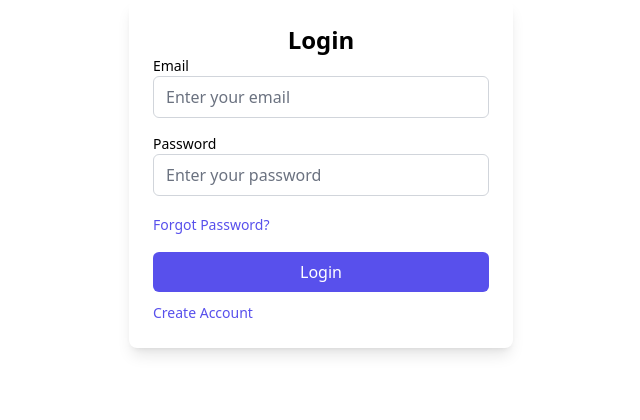
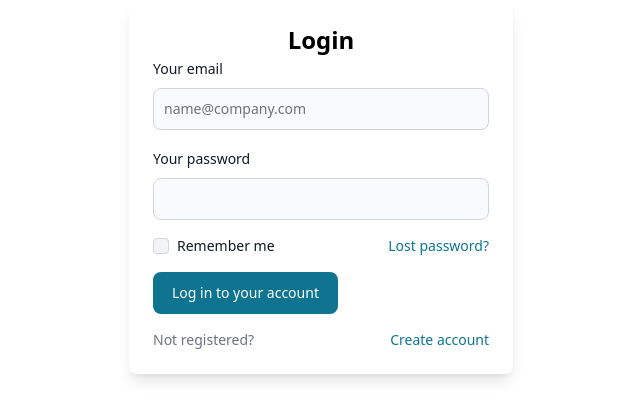
Before and after one commit to thejunghare/ndc, a React (Vite) app: page / in a window 1280 px wide. Shown: the top 420 px of the page, without its empty margins (319-959 px from the left). Built offline with nearby package versions, Linux system fonts and the light colour scheme.

Commit message:
updated design theme

```diff
--- a/src/App.tsx
+++ b/src/App.tsx
@@ -1,11 +1,7 @@
 import LoginView from "./pages/LoginView";
 import DashboardView from "./pages/DashboardView";
 import NotFoundView from "./pages/NotFoundView";
-import {
-  BrowserRouter as Router,
-  Routes,
-  Route,
-} from "react-router-dom";
+import { BrowserRouter as Router, Routes, Route } from "react-router-dom";
 import ForgotPasswordView from "./pages/ForgotPasswordView";
 import CreateAccountView from "./pages/CreateAccountView";
 
@@ -13,27 +9,11 @@ function App() {
   return (
     <Router>
       <Routes>
-        <Route
-          index
-          path="/"
-          element={<LoginView />}
-        />
-        <Route
-          path="/dashboard"
-          element={<DashboardView />}
-        />
-        <Route
-          path="*"
-          element={<NotFoundView />}
-        />
-        <Route
-          path="/forgot-password"
-          element={<ForgotPasswordView />}
-        />
-         <Route
-          path="/create-account"
-          element={<CreateAccountView />}
-        />
+        <Route index path="/" element={<LoginView />} />
+        <Route path="/dashboard" element={<DashboardView />} />
+        <Route path="*" element={<NotFoundView />} />
+        <Route path="/forgot-password" element={<ForgotPasswordView />} />
+        <Route path="/create-account" element={<CreateAccountView />} />
       </Routes>
     </Router>
   );
--- a/src/pages/CreateAccountView.tsx
+++ b/src/pages/CreateAccountView.tsx
@@ -1,55 +1,43 @@
-import {NavLink} from 'react-router-dom';
+import { NavLink } from "react-router-dom";
+import { Button, Checkbox, Label, TextInput } from "flowbite-react";
 
 const CreateAccountView = () => {
   return (
-    <div className="w-full max-w-sm mx-auto p-6 bg-white rounded-lg shadow-lg">
-      <h2 className="text-2xl font-semibold text-center">Create Account</h2>
-      <form  className="space-y-4 mt-4">
+    <div className="mx-auto w-full max-w-sm rounded-lg bg-white p-6 shadow-lg">
+      <h2 className="text-center text-2xl font-semibold">Create Account</h2>
+      <form className="mt-4 space-y-4">
         <div>
-          <label htmlFor="email" className="block text-sm font-medium">Email</label>
-          <input
-            type="email"
-            id="email"
-
-            className="w-full px-3 py-2 border border-gray-300 rounded-md focus:outline-none focus:ring-2 focus:ring-indigo-500"
-            placeholder="Enter your email"
-          />
+          <div className="mb-2 block">
+            <Label htmlFor="email" value="Your email" />
+          </div>
+          <TextInput id="email" placeholder="name@company.com" required />
         </div>
 
         <div>
-          <label htmlFor="password" className="block text-sm font-medium">Password</label>
-          <input
-            type="password"
-            id="password"
-
-            className="w-full px-3 py-2 border border-gray-300 rounded-md focus:outline-none focus:ring-2 focus:ring-indigo-500"
-            placeholder="Enter your password"
-          />
+          <div className="mb-2 block">
+            <Label htmlFor="email" value="Set Password" />
+          </div>
+          <TextInput id="email" required />
         </div>
 
         <div>
-          <label htmlFor="confirmPassword" className="block text-sm font-medium">Confirm Password</label>
-          <input
-            type="password"
-            id="confirmPassword"
-
-            className="w-full px-3 py-2 border border-gray-300 rounded-md focus:outline-none focus:ring-2 focus:ring-indigo-500"
-            placeholder="Confirm your password"
-          />
+          <div className="mb-2 block">
+            <Label htmlFor="email" value="Confirm Password" />
+          </div>
+          <TextInput id="email" required />
         </div>
 
-        <button type="submit" className="w-full bg-indigo-600 text-white py-2 rounded-md hover:bg-indigo-700 transition">
-          Register
-        </button>
+        <Button type="submit">Register</Button>
       </form>
 
-      <div className="mt-4 text-center">
-        <button
-
-          className="text-sm text-indigo-600 hover:text-indigo-700"
+      <div className="flex justify-between text-sm font-medium text-gray-500 dark:text-gray-300">
+        Already registered?&nbsp;
+        <a
+          href="#"
+          className="text-cyan-700 hover:underline dark:text-cyan-500"
         >
-         <NavLink to="/">Already have an account? Login</NavLink>
-        </button>
+          <NavLink to="/">Log In</NavLink>
+        </a>
       </div>
     </div>
   );
--- a/src/pages/DashboardView.tsx
+++ b/src/pages/DashboardView.tsx
@@ -1,5 +1,66 @@
+"use client";
+
+import { Button, Checkbox, Label, Modal, TextInput } from "flowbite-react";
+import { useState } from "react";
+
 const DashboardView = () => {
-    return <div>Dashboard</div>;
+
+    const [openModal, setOpenModal] = useState(false);
+    const [email, setEmail] = useState('');
+
+    function onCloseModal() {
+        setOpenModal(false);
+        setEmail('');
+    }
+
+    return <div>
+
+        <Button onClick={() => setOpenModal(true)}>Toggle modal</Button>
+        <Modal show={openModal} size="md" onClose={onCloseModal} popup>
+            <Modal.Header />
+            <Modal.Body>
+                <div className="space-y-6">
+                    <h3 className="text-xl font-medium text-gray-900 dark:text-white">Sign in to our platform</h3>
+                    <div>
+                        <div className="mb-2 block">
+                            <Label htmlFor="email" value="Your email" />
+                        </div>
+                        <TextInput
+                            id="email"
+                            placeholder="name@company.com"
+                            value={email}
+                            onChange={(event) => setEmail(event.target.value)}
+                            required
+                        />
+                    </div>
+                    <div>
+                        <div className="mb-2 block">
+                            <Label htmlFor="password" value="Your password" />
+                        </div>
+                        <TextInput id="password" type="password" required />
+                    </div>
+                    <div className="flex justify-between">
+                        <div className="flex items-center gap-2">
+                            <Checkbox id="remember" />
+                            <Label htmlFor="remember">Remember me</Label>
+                        </div>
+                        <a href="#" className="text-sm text-cyan-700 hover:underline dark:text-cyan-500">
+                            Lost Password?
+                        </a>
+                    </div>
+                    <div className="w-full">
+                        <Button>Log in to your account</Button>
+                    </div>
+                    <div className="flex justify-between text-sm font-medium text-gray-500 dark:text-gray-300">
+                        Not registered?&nbsp;
+                        <a href="#" className="text-cyan-700 hover:underline dark:text-cyan-500">
+                            Create account
+                        </a>
+                    </div>
+                </div>
+            </Modal.Body>
+        </Modal>
+    </div>;
   };
 
   export default DashboardView;
--- a/src/pages/ForgotPasswordView.tsx
+++ b/src/pages/ForgotPasswordView.tsx
@@ -1,33 +1,29 @@
-import {NavLink} from 'react-router-dom'
+import { NavLink } from "react-router-dom";
+import { TextInput, Button, Label } from "flowbite-react";
 
 const ForgotPasswordView = () => {
   return (
-    <div className="w-full max-w-sm mx-auto p-6 bg-white rounded-lg shadow-lg">
-      <h2 className="text-2xl font-semibold text-center">Forgot Password</h2>
-      <form className="space-y-4 mt-4">
+    <div className="mx-auto w-full max-w-sm rounded-lg bg-white p-6 shadow-lg">
+      <h2 className="text-center text-2xl font-semibold">Forgot Password</h2>
+      <form className="mt-4 space-y-4">
         <div>
-          <label htmlFor="email" className="block text-sm font-medium">Email</label>
-          <input
-            type="email"
-            id="email"
-
-            className="w-full px-3 py-2 border border-gray-300 rounded-md focus:outline-none focus:ring-2 focus:ring-indigo-500"
-            placeholder="Enter your email"
-          />
+          <div className="mb-2 block">
+            <Label htmlFor="email" value="Your Registered Email" />
+          </div>
+          <TextInput type="email" id="email" placeholder="Enter your email" />
         </div>
 
-        <button type="submit" className="w-full bg-indigo-600 text-white py-2 rounded-md hover:bg-indigo-700 transition">
-          Send Reset Link
-        </button>
+        <Button type="submit">Send Reset Link</Button>
       </form>
 
-      <div className="mt-4 text-center">
-        <button
-
-          className="text-sm text-indigo-600 hover:text-indigo-700"
+      <div className="mt-2 flex justify-between text-sm font-medium text-gray-500 dark:text-gray-300">
+        Remembered?&nbsp;
+        <a
+          href="#"
+          className="text-cyan-700 hover:underline dark:text-cyan-500"
         >
-        <NavLink to="/">Back to Login</NavLink>
-        </button>
+          <NavLink to="/">Log In</NavLink>
+        </a>
       </div>
     </div>
   );
--- a/src/pages/LoginView.tsx
+++ b/src/pages/LoginView.tsx
@@ -1,52 +1,52 @@
 import { NavLink } from "react-router-dom";
+import { Button, Checkbox, Label, TextInput } from "flowbite-react";
 
 const LoginView = () => {
   return (
-    <div className="w-full max-w-sm mx-auto p-6 bg-white rounded-lg shadow-lg">
-      <h2 className="text-2xl font-semibold text-center">Login</h2>
-      <form className="space-y-4 mxt-4">
+    <div className="mx-auto w-full max-w-sm rounded-lg bg-white p-6 shadow-lg">
+      <h2 className="text-center text-2xl font-semibold">Login</h2>
+      <form className="mxt-4 space-y-4">
         <div>
-          <label htmlFor="email" className="block text-sm font-medium">Email</label>
-          <input
-            type="email"
-            id="email"
-            className="w-full px-3 py-2 border border-gray-300 rounded-md focus:outline-none focus:ring-2 focus:ring-indigo-500"
-            placeholder="Enter your email"
-          />
+          <div className="mb-2 block">
+            <Label htmlFor="email" value="Your email" />
+          </div>
+          <TextInput id="email" placeholder="name@company.com" required />
         </div>
 
         <div>
-          <label htmlFor="password" className="block text-sm font-medium">Password</label>
-          <input
-            type="password"
-            id="password"
-
-            className="w-full px-3 py-2 border border-gray-300 rounded-md focus:outline-none focus:ring-2 focus:ring-indigo-500"
-            placeholder="Enter your password"
-          />
+          <div className="mb-2 block">
+            <Label htmlFor="email" value="Your password" />
+          </div>
+          <TextInput id="password" type="password" required />
         </div>
 
-        <div className="mt-4 text-left">
-        <button
-          className="text-sm text-indigo-600 hover:text-indigo-700"
-        >
-           <NavLink to="/forgot-password">Forgot Password?</NavLink>
-        </button>
-      </div>
-
-        <button type="submit" className="w-full bg-indigo-600 text-white py-2 rounded-md hover:bg-indigo-700 transition">
-        <NavLink to="/dashboard">Login</NavLink>
-        </button>
+        <div className="flex justify-between">
+          <div className="flex items-center gap-2">
+            <Checkbox id="remember" />
+            <Label htmlFor="remember">Remember me</Label>
+          </div>
+          <NavLink
+            to="/forgot-password"
+            className="text-sm text-cyan-700 hover:underline dark:text-cyan-500"
+          >
+            Lost password?
+          </NavLink>
+        </div>
+        <div className="w-full">
+          <Button>
+            <NavLink to="dashboard">Log in to your account</NavLink>
+          </Button>
+        </div>
+        <div className="flex justify-between text-sm font-medium text-gray-500 dark:text-gray-300">
+          Not registered?&nbsp;
+          <a
+            href="#"
+            className="text-cyan-700 hover:underline dark:text-cyan-500"
+          >
+            <NavLink to="/create-account">Create account</NavLink>
+          </a>
+        </div>
       </form>
-
-
-      <div className="mt-2 text-left">
-        <button
-          className="text-sm text-indigo-600 hover:text-indigo-700"
-        >
-          <NavLink to="/create-account">Create Account</NavLink>
-        </button>
-      </div>
     </div>
   );
 };
```
